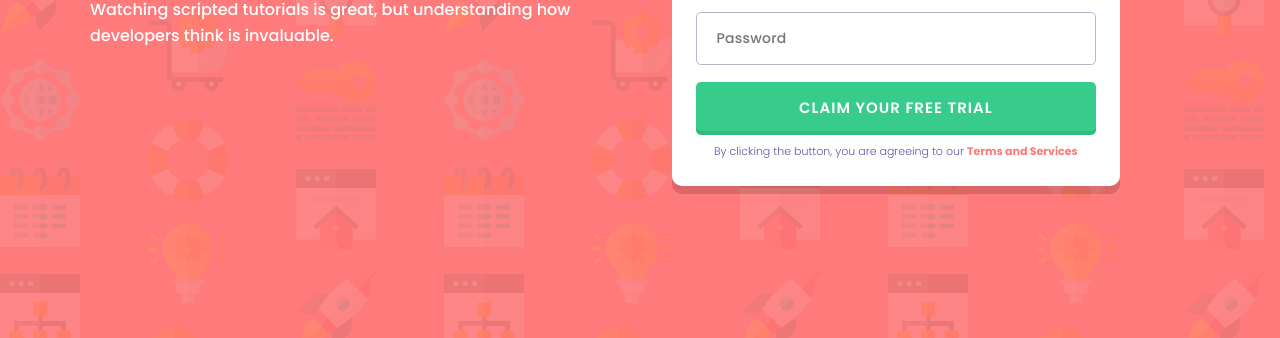
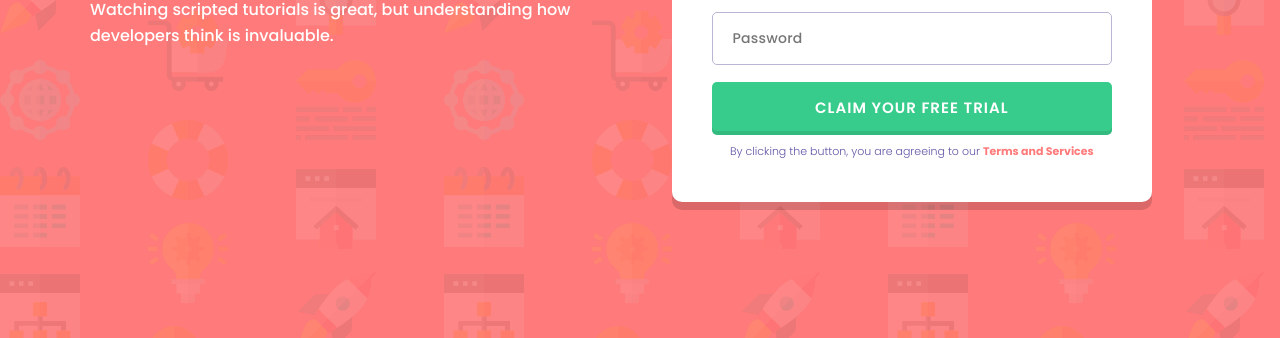
Before and after one commit to Earthyyy/intro-component-with-signup-form-master, a plain HTML site: page index.html in a window 1280 px wide. Shown: the part 462-800 px from the top of the page. Drawn offline with Linux system fonts and the light colour scheme.

Commit message:
adding some padding to the form

```diff
--- a/style.css
+++ b/style.css
@@ -278,5 +278,9 @@ input.error-field {
         letter-spacing: -.52px;
     }
 
+    .intro__form > form {
+        padding: 2.5rem;
+    }
+
 
 }
```
